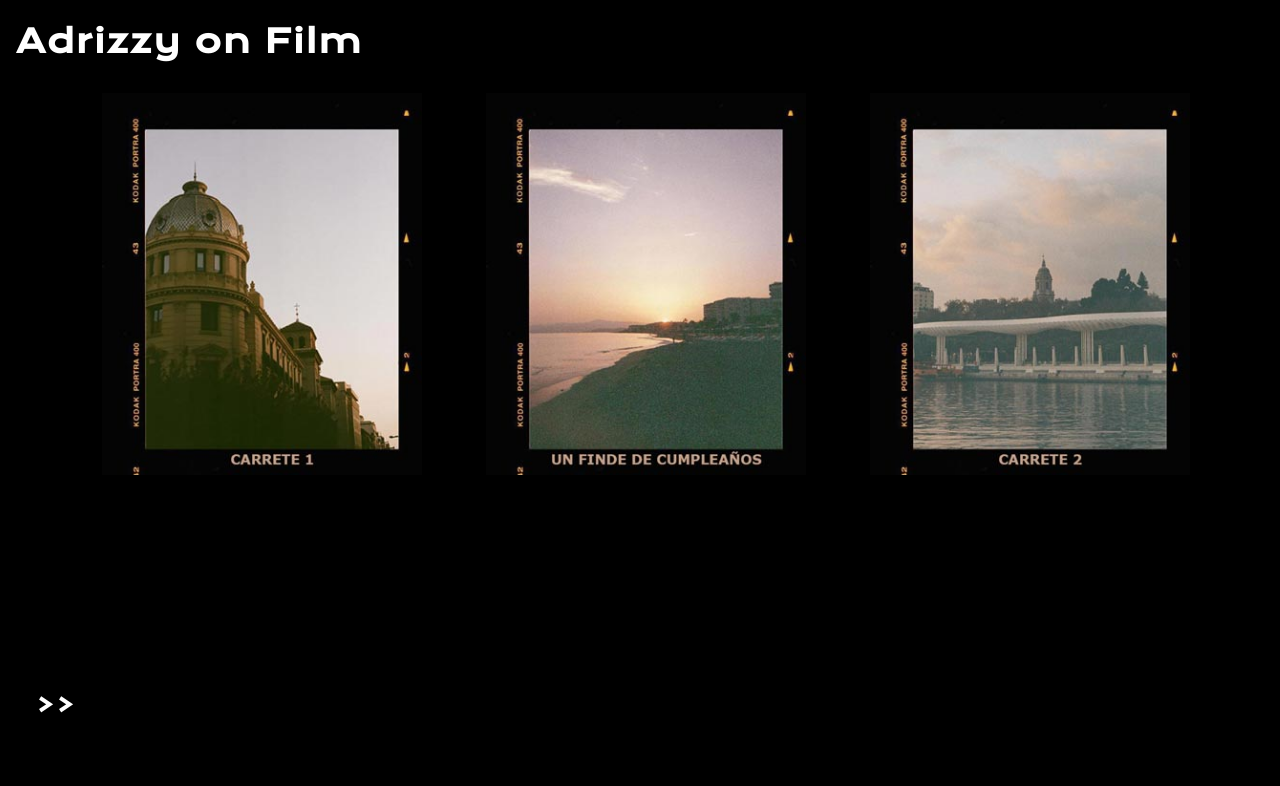
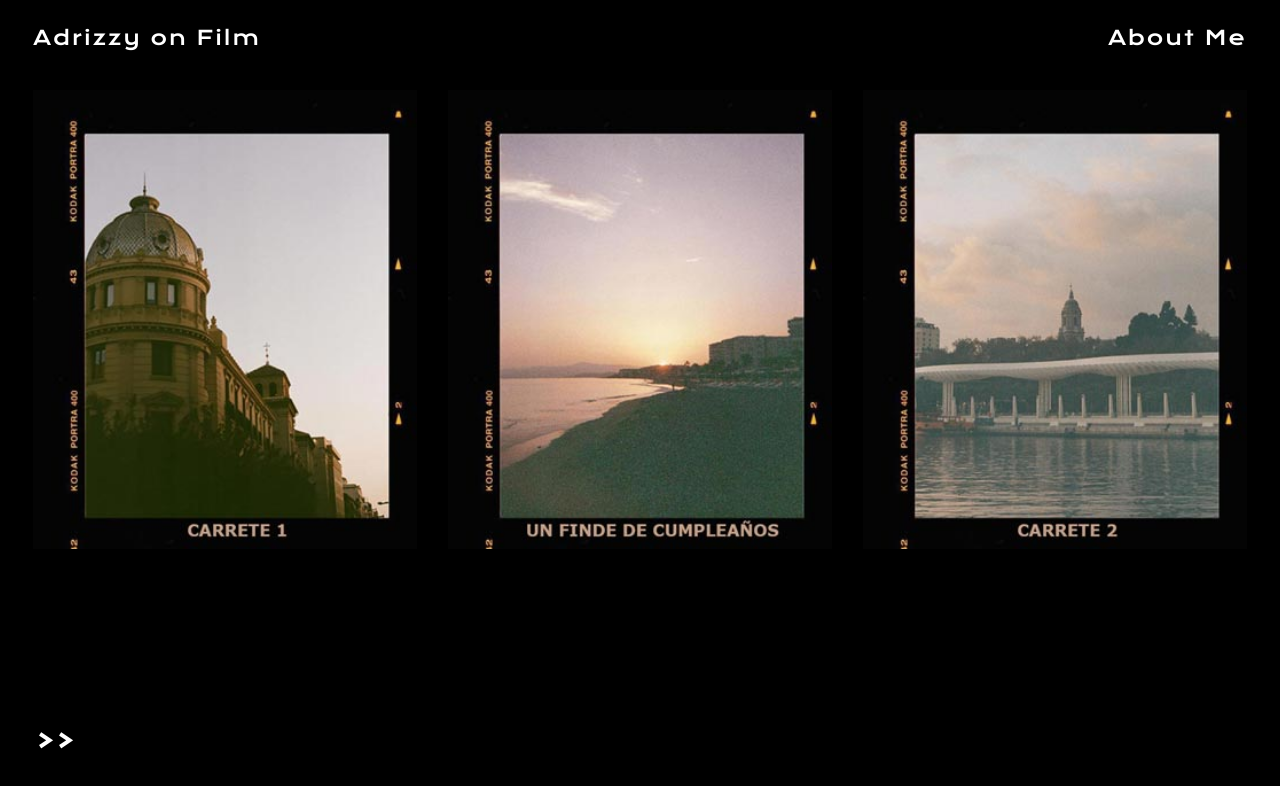
Before and after one commit to adrimartin19/adrizzy_on_film, an Angular app: page /home in a window 1280 px wide. Shown: the top 786 px of the page. Built offline with nearby package versions, Linux system fonts and the light colour scheme.

Commit message:
update nav

```diff
--- a/src/app/components/home/home.component.scss
+++ b/src/app/components/home/home.component.scss
@@ -1,11 +1,12 @@
 .home{
-    margin-left: 30px;
-    position: absolute;
+    display: flex;
+    flex-flow: row wrap;
+    justify-content: space-around;
+    padding: 10px;
 }
 
 img{
-    width: max(150px,25vw);
-    margin-left: 5vw;
-    margin-top: 10px;
+    width: max(250px, 30vw);
     cursor: pointer;
+    margin: 5px;
 }
--- a/src/app/components/nav/nav.component.html
+++ b/src/app/components/nav/nav.component.html
@@ -1,21 +1,22 @@
+<header>
+    <div class = "title">
+        <div class="titulo" routerLink = "/">{{ titulo }}</div>
+        <div class="aboutme" [routerLink]="['/aboutme']">About Me</div>
+    </div>
+</header>
 <body>
-    <div class = "title">
-        <h1 routerLink = "/">{{ titulo }}</h1>
-    </div>
-
-    <div id= "slider" class = "slider" @fadeSlider *ngIf="getHiddenNav()">
-        <h1 id="textSelect"><a id="selectPhoto" (click) ="showSlider('photo')">Photo</a> /
-            <a id="selectInfo" [routerLink]="['/aboutme']">Info</a></h1>
+    <div id="slider" class="slider" @fadeSlider *ngIf="getHiddenNav()">
         <ul style="list-style-type: none;"
             [@listAnimation]="albums.length" class = "items">
             <li *ngFor="let album of albums" class = "item">
                 <a class="linkNav" [routerLink]="['/',album.LinkRoute]">{{ album.Name }}</a>
             </li>
         </ul>
+
     </div>
 
     <div id= "footer" class = "footer">
-        <h2 (click)=toHiddenNav()>
+        <h2 (click)=toHiddenNav() (click) =showSlider()>
             {{ hiddenNav }}
         </h2>
     </div>
--- a/src/app/components/nav/nav.component.scss
+++ b/src/app/components/nav/nav.component.scss
@@ -1,10 +1,27 @@
+header{
+  width: 100%;
+  font-size: 20px;
+
+}
+header .title{
+  display: flex;
+  flex-flow: row wrap;
+  justify-content: space-between;
+
+  padding: 5px;
+}
+
+header div{
+  margin: 10px;
+}
+
+header .title div{
+  cursor: pointer;
+}
 
 body{
   width: 30vw;
-  background-color: inherit;
-}
-.title{
-  cursor: pointer;
+  background: inherit;
 }
 
 .slider a{
@@ -37,7 +54,7 @@ body{
 
 .footer{
   position: fixed;
-  bottom: 40px;
+  bottom: 0.5vh;
   padding: 20px;
   cursor: pointer;
   z-index: 9999;
@@ -47,12 +64,3 @@ body{
   display: flex;
   flex-wrap: wrap;
 }
-
-img{
-  flex: 0 1 10px;
-  flex: 1 1 10px;
-  margin: 15px;
-  width: max(3vw, 40px);
-  color: white;
-  cursor: pointer;
-}
--- a/src/app/components/nav/nav.component.ts
+++ b/src/app/components/nav/nav.component.ts
@@ -75,23 +75,14 @@ export class NavComponent implements OnInit{
     this.showList = !this.showList
   }
 
-  showSlider(tipo: string){
-    if(tipo == 'photo'){
+  showSlider(){
       this.navList()
-      if(this.isShowInfo()) this.info()
-    }
-
-    if(tipo == 'info'){
-      this.info()
-      if(this.isShowList()) this.navList();
-    }
   }
 
   info(){
     if(!this.showInfo) document.getElementById("selectInfo").style.textDecoration = "underline solid 5px"
     else document.getElementById("selectInfo").style.textDecoration = ""
     this.showInfo = !this.showInfo
-
   }
 
   isShowInfo(){
```
